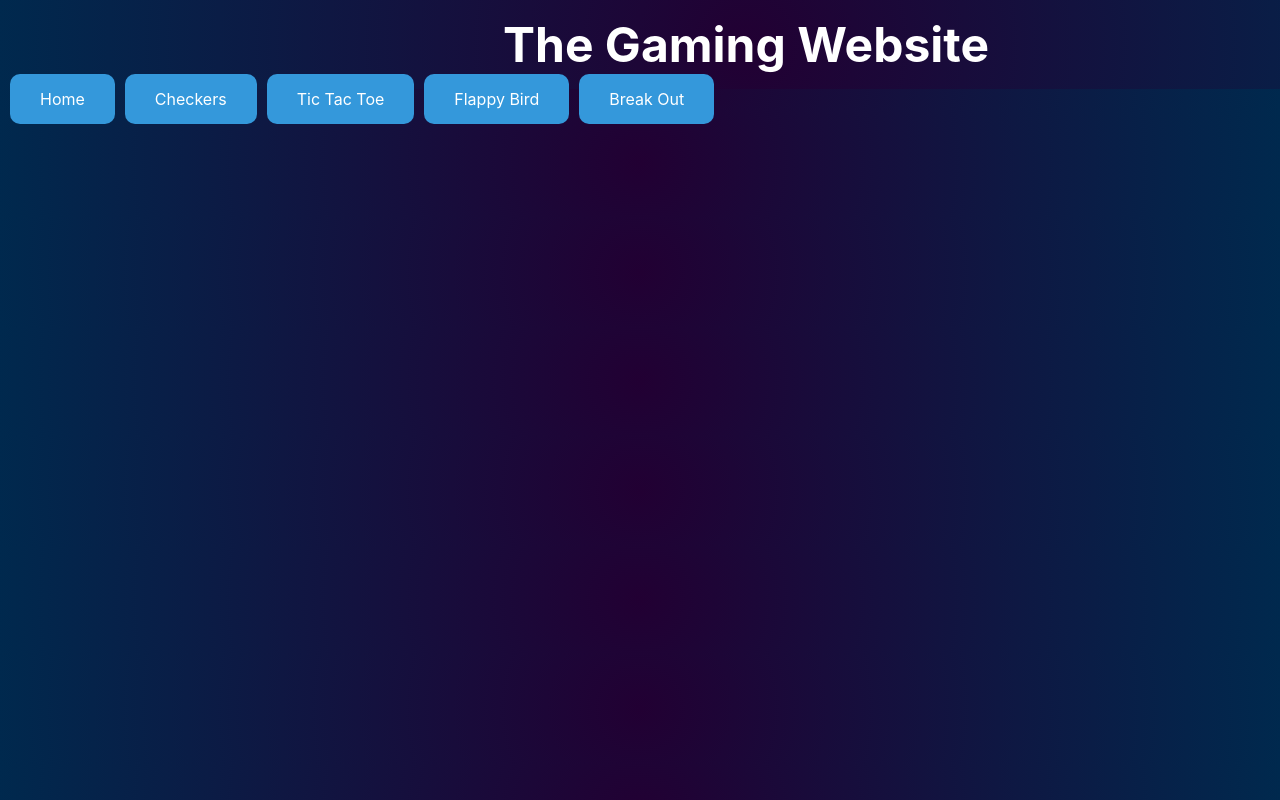
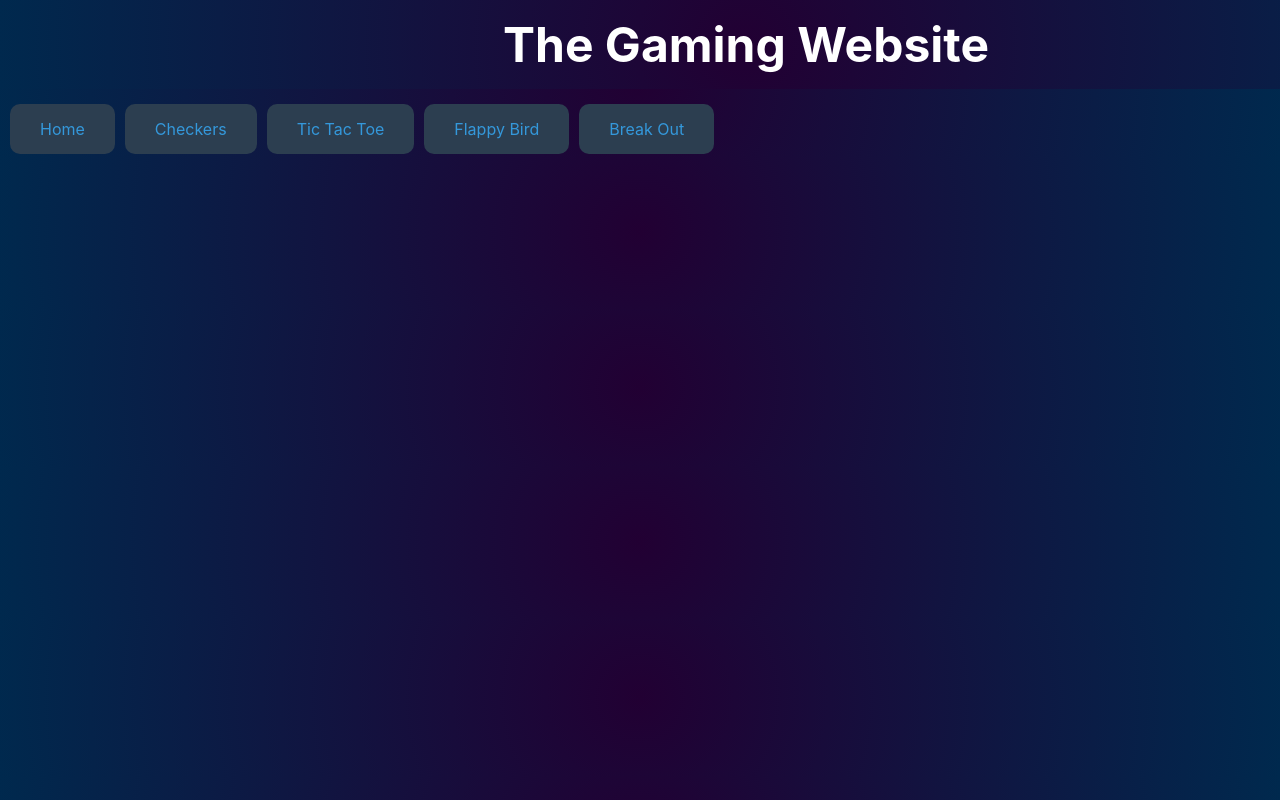
Before and after one commit to RobBundy2002/Celestrial-Arcade, a React app: page / in a window 1280 px wide. Shown: the top 800 px of the page. Built offline with nearby package versions, Linux system fonts and the light colour scheme.

Commit message:
Did some button remodeling and cleaned up the code

```diff
--- a/src/App.css
+++ b/src/App.css
@@ -29,19 +29,3 @@ h1 {
 .title {
     margin: 0;
 }
-
-a.button {
-    display: inline-block;
-    padding: 10px 20px;
-    background-color: #3498db;
-    color: #fff;
-    text-decoration: none;
-    border-radius: 5px;
-    margin-left: 300px;
-
-}
-
-
-a.button:hover {
-    background-color: #2980b9;
-}
--- a/src/navigation.css
+++ b/src/navigation.css
@@ -1,6 +1,6 @@
 nav ul {
     list-style: none;
-    margin: 0;
+    margin-top: 30px;
     padding: 0;
     width: 1000px;
 }
@@ -18,13 +18,14 @@ nav ul li:first-child {
 
 .nav-link {
     text-decoration: none;
-    color: white;
+    color: #3498db;
+    background-color: #2c3e50;
     padding: 15px 30px;
     border-radius: 10px;
-    background-color: #3498db;
+    transition: color 0.3s ease-in-out, background-color 0.3s ease-in-out;
 }
 
 .nav-link:hover {
+    color: #fff;
     background-color: #2980b9;
-    color: #fff;
 }
```
